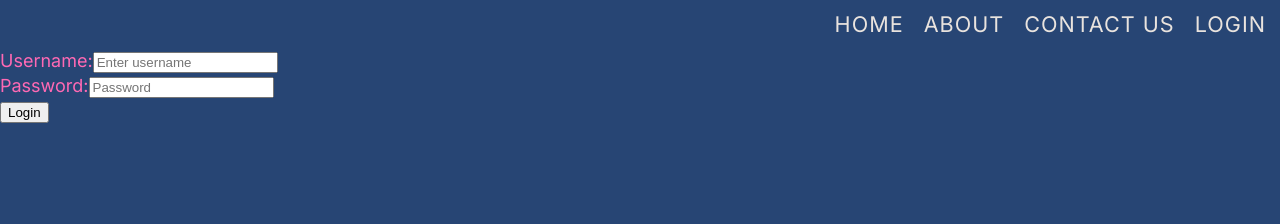
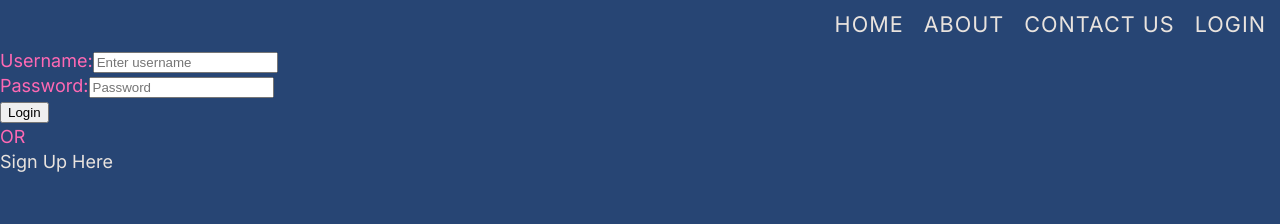
Before and after one commit to Lyndallh/crowdfunding-frontend, a React (Vite) app: page /login in a window 1280 px wide. Shown: the top 224 px of the page. Built offline with nearby package versions, Linux system fonts and the light colour scheme; a web font is replaced by a local one.

Commit message:
adding link to signuppage to Login page

```diff
--- a/src/pages/LoginPage.jsx
+++ b/src/pages/LoginPage.jsx
@@ -1,6 +1,17 @@
 import LoginForm from "../components/LoginForm";
+import { Link } from "react-router-dom";
 
 function LoginPage(){
-    return <LoginForm />;
+    return (
+    <div>
+        <LoginForm />
+        OR
+        <p>
+        <Link to="/signup">Sign Up Here</Link>
+        </p>
+
+    </div>
+    )
+    ;
 }
 export default LoginPage;
```
